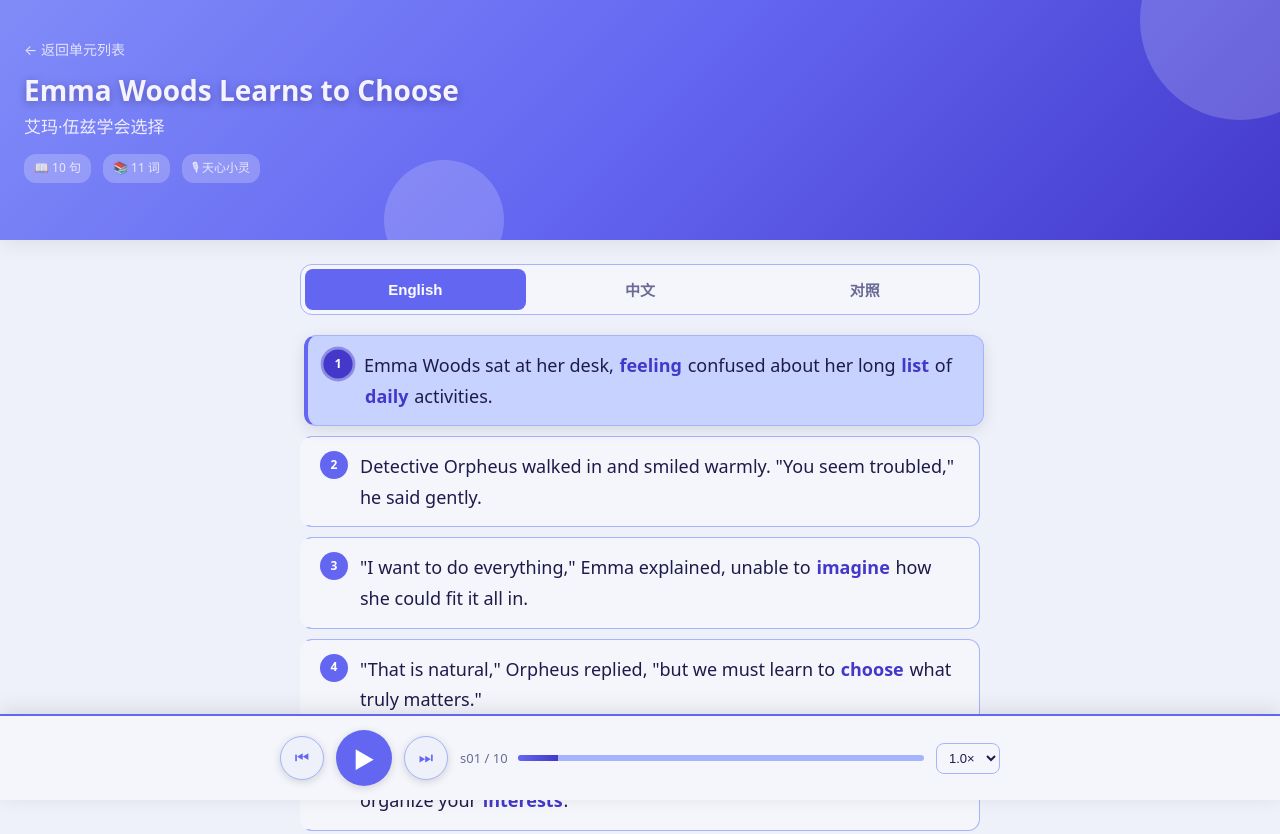
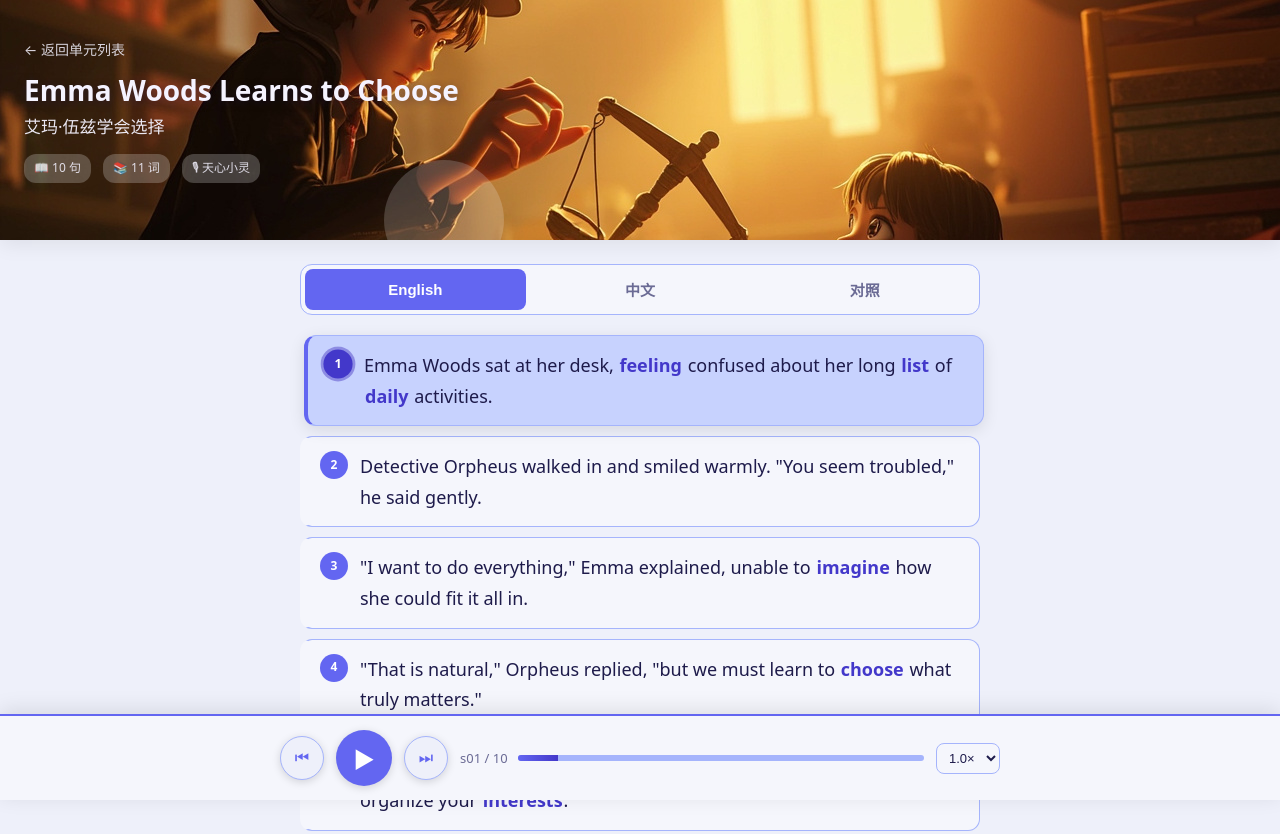
Before and after one commit to SamJo2023/english-hisamjo, a plain HTML site: page generated/waiyan/7b/Unit04/story_choices-and-balance.html in a window 1280 px wide. Shown: the top 834 px of the page. Drawn offline with Linux system fonts and the light colour scheme.

Commit message:
fix(render): inject has-cover class on Unit04 story pages
Story HTML 是 Step 3 渲染的，当时 cover png 还没生成（cover 是 cover 修复工单后才加的），所以 render.py 第 99 行 cover_path.exists() 返回 False，跳过了 has-cover class 注入。

强制 --force 重渲 Unit04 后，4 个 story HTML 现在都带：
  <header class="hero has-cover" style="background-image: url('../../../../data/covers/<theme_id>.png');">

(story_review.html 没改因为 review.png 早已存在，原 cover 已生效)

长期修复建议：run_unit.py 在 Step 4 render_unit 之前自动检测 data/covers/ 缺失的 cover_id 并提示。

```diff
--- a/generated/waiyan/7b/Unit04/story_choices-and-balance.html
+++ b/generated/waiyan/7b/Unit04/story_choices-and-balance.html
@@ -550,7 +550,7 @@
   </style>
 </head>
 <body class="theme-choice">
-  <header class="hero">
+  <header class="hero has-cover" style="background-image: url('../../../../data/covers/choices-and-balance.png');">
     <a class="back-link" href="index.html">← 返回单元列表</a>
     <div class="hero-content">
       <div class="hero-title-en">Emma Woods Learns to Choose</div>
```
Also changed, not shown: generated/waiyan/7b/Unit04/story_manor-mystery.html (+1 -1 lines), generated/waiyan/7b/Unit04/story_outdoor-activities.html (+1 -1 lines), generated/waiyan/7b/Unit04/story_screen-time.html (+1 -1 lines).
